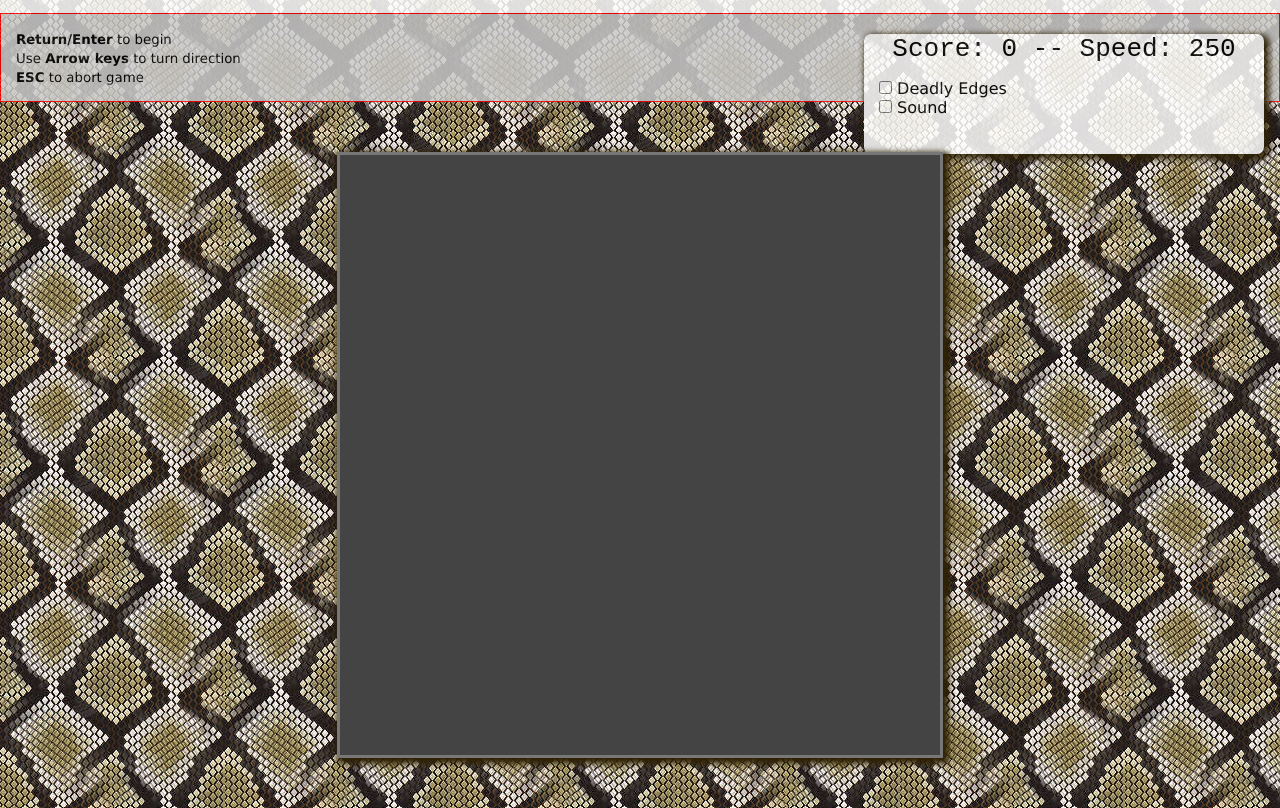
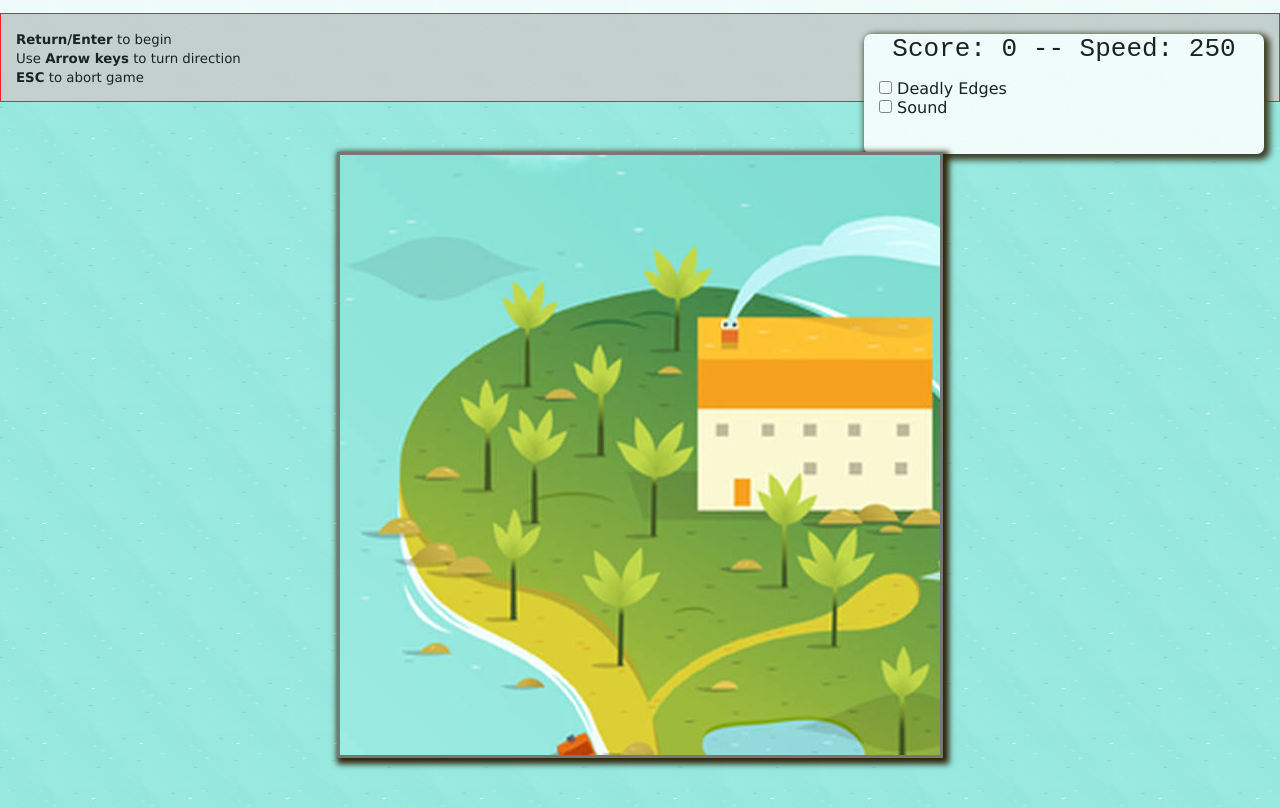
Before and after one commit to MarvelMoe/js-snake, a plain HTML site: page index.html in a window 1280 px wide. Shown: the part 93-901 px from the top of the page. Drawn offline with nearby package versions, Linux system fonts and the light colour scheme.

Commit message:
add bkgd image

```diff
--- a/css/snake.css
+++ b/css/snake.css
@@ -5,7 +5,7 @@
 }
 
 body {
-	background: url(../img/snakeskin1.jpg) repeat;
+	background: url(../img/bkgd1.jpg) repeat;
 	font-family: 'Lucida Grande', Helvetica, Arial, Sans-Serif;
 }
 
@@ -59,7 +59,7 @@ fieldset {
 	border: 3px solid #777;
 	margin: 50px auto;
 	position: relative;
-	background: #444;
+	background: url('../img/island1.jpg') no-repeat; /* #444; */
 
 }
 
--- a/snake.js
+++ b/snake.js
@@ -102,7 +102,7 @@ $(function() {
 
         var showFoodAt = function( x, y ) {
             var $elt = accessHandleTo( x, y );
-            var fname = 'url(img/food' + getRandomInt(1,5) + '.png) no-repeat top left';
+            var fname = 'url( img/food' + getRandomInt( 1,6 ) + '.png ) no-repeat top left';
 
             foodCell = [ x, y, $elt ];
             $elt.addClass( 'cell-food' );
```
Also changed, not shown: img/bkgd1.jpg (added), img/body1.png, img/food1.png, img/food2.png, img/food3.png, img/food4.png, img/food5.png, img/food6.png (added), img/head3.png, img/island1.JPG (added), img/jungle1.JPG (added), img/water1.jpg (added), 1 other file.
